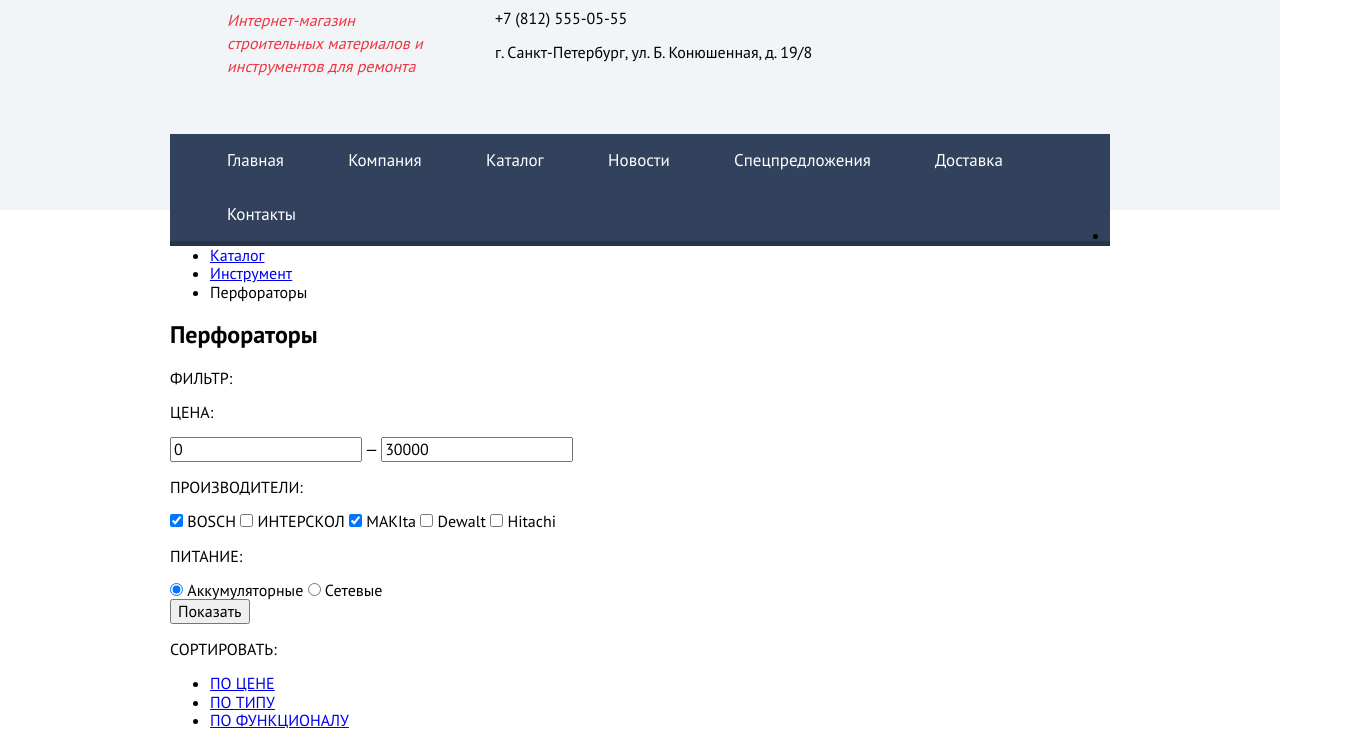
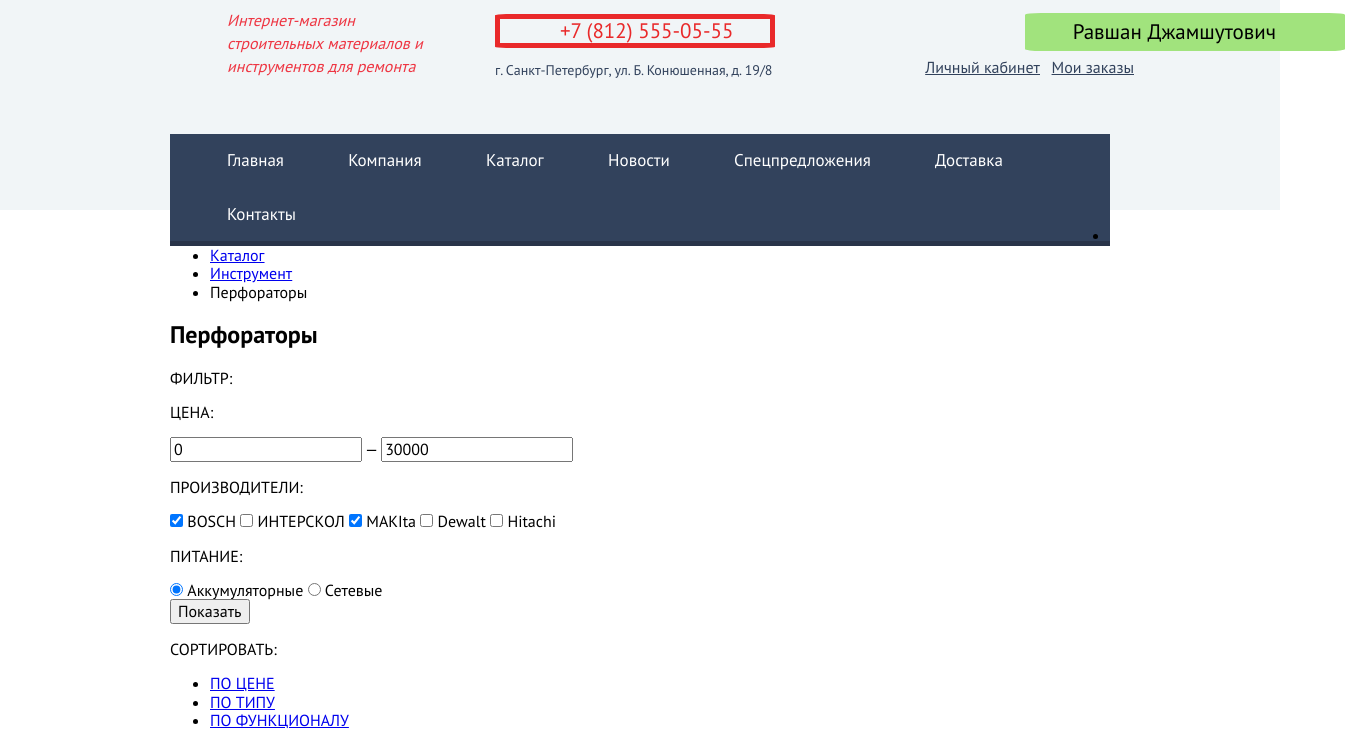
Before and after one commit to allaG7/Technomart, a plain HTML site: page inner.html in a window 1280 px wide. Shown: the part 87-828 px from the top of the page, 1345 px wide, since content can reach past the window. Drawn offline with nearby package versions, Linux system fonts and the light colour scheme; a web font is replaced by a local one.

Commit message:
кнопки входа, регистрации, залогиенного пользователя в хедере

```diff
--- a/css/style.css
+++ b/css/style.css
@@ -190,8 +190,6 @@ body {
   text-decoration: none;
 }
 
-
-
 .cart {
 	float: left;
 	display: block;
@@ -225,7 +223,7 @@ body {
 }
 
 .search-txt {
-	width: 266px;
+	width: 221px;
 	min-height: 36px;
 	background: #293449;
 	border: 2px solid #293449;
@@ -256,7 +254,6 @@ body {
   color: #ee3643;
 }
 
-
 .header-contacts {
 	display: inline-block;
 	float: left;
@@ -265,7 +262,6 @@ body {
 }
 
 .login-block {
-
 	float: right;
 	margin-top: 50px;
   margin-right: 30px;
@@ -306,3 +302,82 @@ body {
   padding-left: 27px;
   padding-right: ;
 }
+
+.phone {
+  font-size: 21px;
+  padding-left: 60px;
+  padding-right: 37px;
+  color: #e9292a;
+  border: 5px solid #e9292a;
+  border-radius: 4%;
+}
+
+.address {
+  font-size: 14px;
+  margin-top: -7px;
+  color: #32425c;
+}
+
+.login-block {
+  margin-top: 65px;
+  margin-right: 0;
+
+}
+
+.login-block-btn {
+  font-size: 21px;
+  color: #000000;
+  background: #a1e37d;
+	padding-top: 7px;
+  padding-bottom: 7px;
+  padding-left: 45px;
+  padding-right: 28px;
+  border-radius: 5%;
+	text-decoration: none;
+}
+
+.login-block-btn:last-child {
+  padding-left: 16px;
+  padding-right: 23px;
+  margin-left: 20px;
+}
+
+.authorization-block {
+  display: inline-block;
+  float: right;
+  margin-right: 0px;
+}
+
+.authorization-block-btn {
+  position: absolute;
+  font-size: 21px;
+  color: #000000;
+  background: #a1e37d;
+	padding-top: 7px;
+  padding-bottom: 7px;
+  padding-left: 48px;
+  padding-right: 69px;
+  top: 100px;
+  right: -65px;
+  border-radius: 5%;
+	text-decoration: none;
+}
+
+.my-orders {
+  position: absolute;
+  float: right;
+  top: 145px;
+  right: 113px;
+  font-size: 16px;
+  color: #32425c;
+  margin-right: 33px;
+}
+.personal-account {
+  position: relative;
+  float: right;
+  top: 103px;
+  right: 37px;
+  font-size: 16px;
+  color: #32425c;
+  margin-right: 33px;
+}
```
Also changed, not shown: index.html (line endings or trailing spaces).
